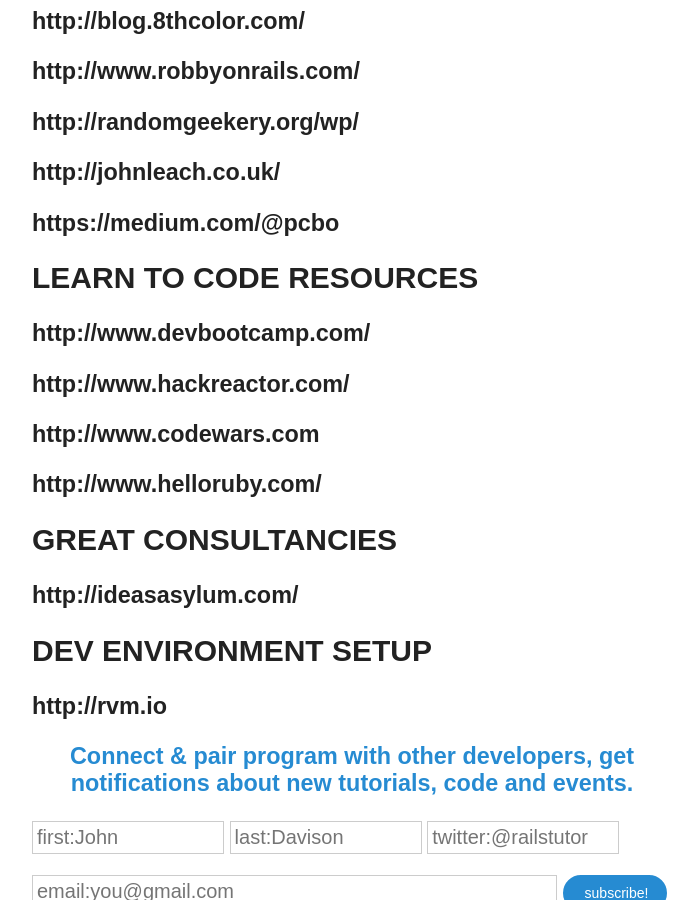
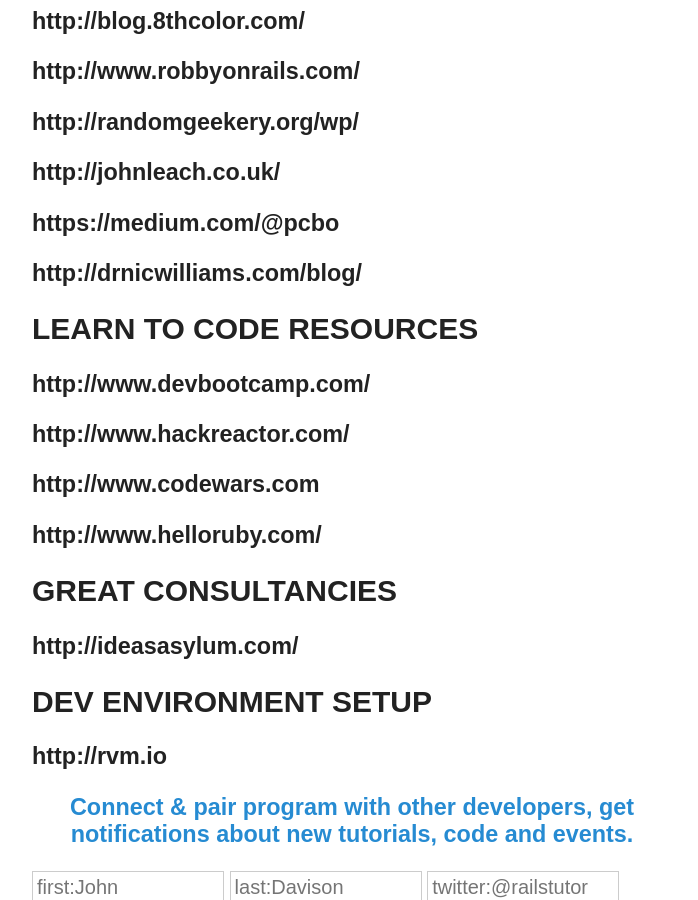
Before and after one commit to jcdavison/rubyonrailstutor.github.io, a Jekyll site: the page built from _posts/2014-03-19-blog-roll.md, in a window 1280 px wide and 900 px high, scrolled down 848 px. Shown: the whole window, without its empty margins (318-1016 px from the left). Built offline with Jekyll 4.4.1, drawn with Linux system fonts in a browser that asks for light colours; nearby versions of some CDN libraries; comment, search, counter and statistics services are not loaded; some of the changed lines change nothing that is shown.

Commit message:
update blogroll

```diff
--- a/_posts/2014-03-19-blog-roll.md
+++ b/_posts/2014-03-19-blog-roll.md
@@ -29,6 +29,8 @@
 
 ### [https://medium.com/@pcbo](https://medium.com/@pcbo)
 
+### [http://drnicwilliams.com/blog/](http://drnicwilliams.com/blog/)
+
 
 ## LEARN TO CODE RESOURCES
 
```
